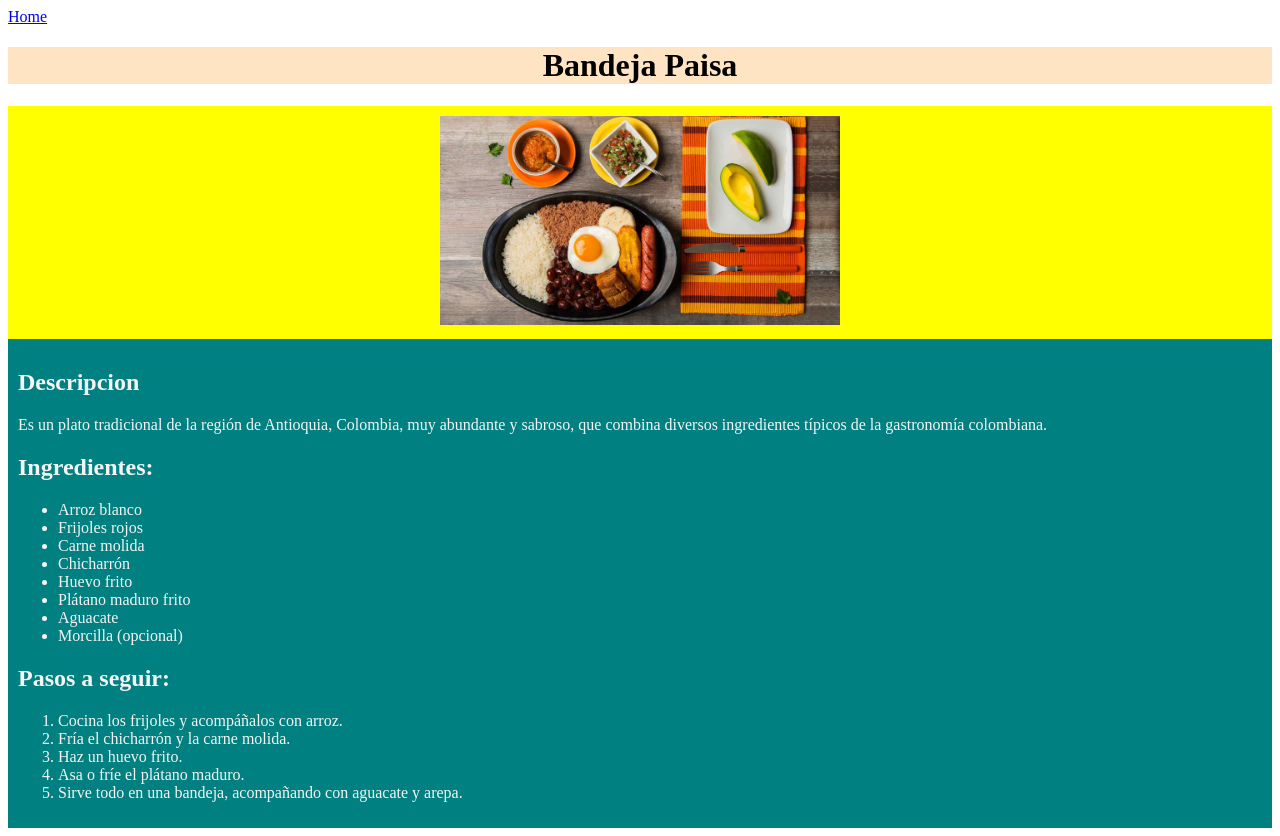
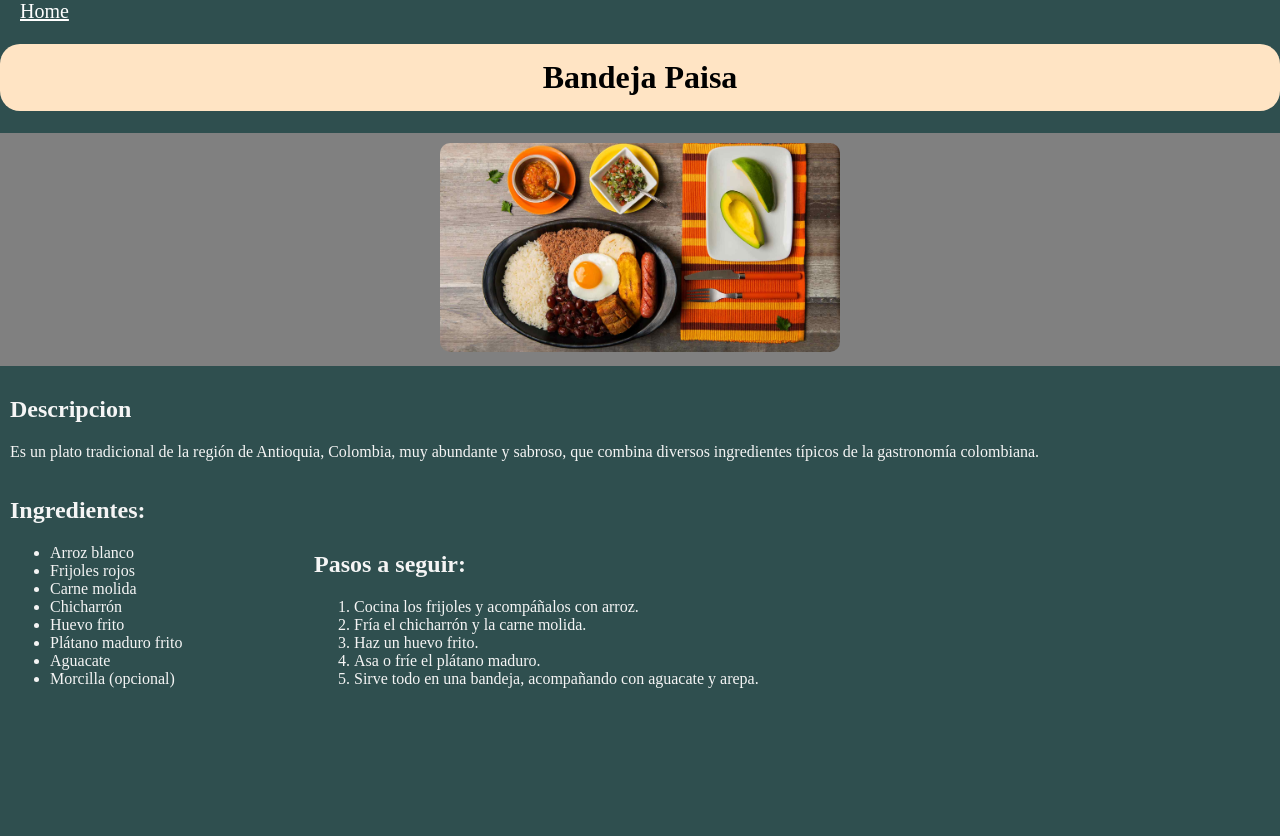
Before and after one commit to IbarraMaster/odin-recipes, a plain HTML site: page recipes/bandeja-paisa.html in a window 1280 px wide. After the commit the page ends 800 px from the top, so only its background shows below. Drawn offline with Linux system fonts and the light colour scheme; a script that the page names is missing.

Commit message:
Se agregaron estilos a las paginas para que sea visualmente mas atractivo

```diff
--- a/css/style.css
+++ b/css/style.css
@@ -1,8 +1,16 @@
+body{
+    margin: 0;
+    background-color: darkslategray;
+
+}
+
 .titulo{
     text-align: center;
     background-color: bisque;
     color: black;
     font-weight: 800;
+    padding: 15px;
+    border-radius: 20px;
 }
 
 .enlace{
@@ -15,16 +23,39 @@
 .imagen{
     width: 400px;
     height: auto;
+    border-radius: 10px;
 }
 
 .contenedor{
-    background-color: teal;
+    background-color: darkslategray;
     color: whitesmoke;
     padding: 10px;
 }
 
 .img-contenedor{
     text-align: center;
-    background-color: yellow;
+    background-color: grey;
     padding: 10px;
 }
+
+.listaComida{
+    background-color: burlywood;
+    padding-top: 10px;
+    border-radius: 20px;
+    padding-bottom: 10px;
+}
+
+.a-Home{
+    color: white;
+    font-size: 20px;
+    padding: 20px;
+}
+
+.ingredientes, .pasos{
+    display: inline-block;
+    margin: 0;
+}
+
+.ingredientes{
+    width: 300px;
+}
--- a/recipes/bandeja-paisa.html
+++ b/recipes/bandeja-paisa.html
@@ -10,7 +10,7 @@
 </head>
 <body>
 
-    <a href="../index.html">Home</a>
+    <a  class="a-Home" href="../index.html">Home</a>
 
     <h1 class="titulo">Bandeja Paisa</h1>
     <div class="img-contenedor">
@@ -22,6 +22,8 @@
         <p>
             Es un plato tradicional de la región de Antioquia, Colombia, muy abundante y sabroso, que combina diversos ingredientes típicos de la gastronomía colombiana.
         </p>
+
+        <div class="ingredientes">
             <h2>Ingredientes:</h2>
             <ul>
                 <li>Arroz blanco</li>
@@ -33,6 +35,9 @@
                 <li>Aguacate</li>
                 <li>Morcilla (opcional)</li>
             </ul>
+        </div>
+
+        <div class="pasos">
             <h2>Pasos a seguir:</h2>
             <ol>
                 <li>
@@ -52,6 +57,8 @@
                 </li>
 
             </li>
+        </div>
+
     </ol>
     </div>
 
```
Also changed, not shown: index.html (+9 -3 lines), recipes/arroz-con-pollo.html (+8 -1 lines), recipes/cafe-capuchino.html (+7 -1 lines). Lines whose indentation alone changed are shown as unchanged.
